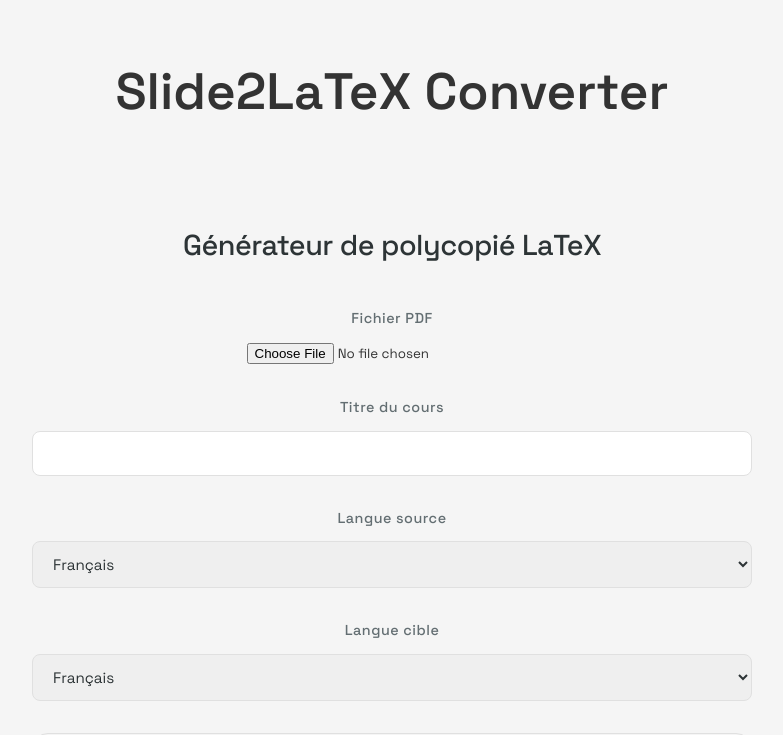
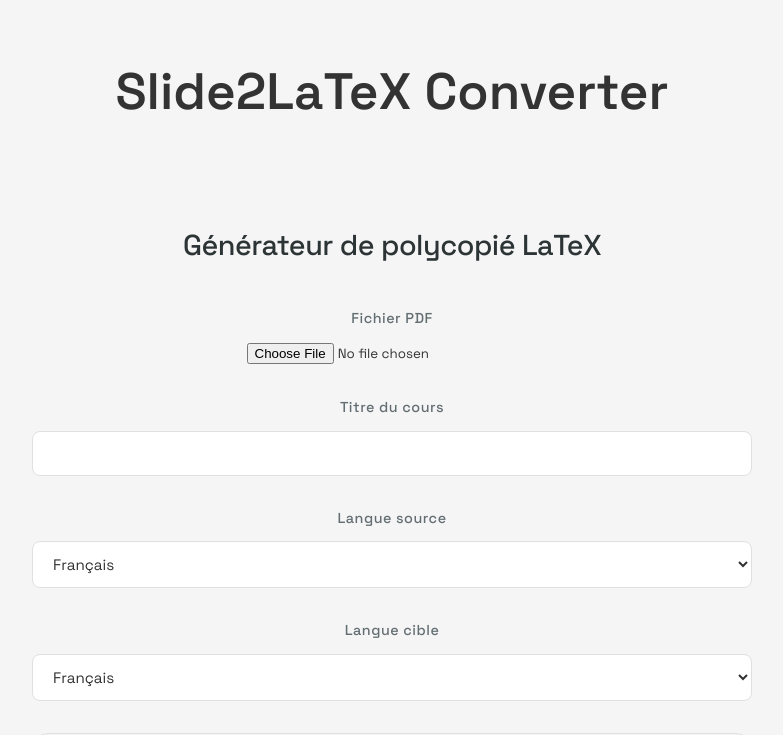
Before and after one commit to mathias1207/slide2latex-ui, a React (Vite) app: page / in a window 1280 px wide. Shown: the top 735 px of the page, without its empty margins (248-1031 px from the left). Built offline with nearby package versions, Linux system fonts and the light colour scheme; no server answers.

Commit message:
style: make form fields white with better text contrast

```diff
--- a/src/components/UploadForm.css
+++ b/src/components/UploadForm.css
@@ -61,7 +61,8 @@ select,
   border: 1.5px solid #E0E0E0;
   border-radius: 8px;
   font-size: 0.95rem;
-  color: var(--text-color);
+  color: #333;
+  background-color: white;
   transition: var(--transition);
 }
 
@@ -79,6 +80,7 @@ select:focus,
   padding: 1.5rem;
   margin-bottom: 2rem;
   border: 1.5px solid #E0E0E0;
+  background-color: white;
 }
 
 .checkbox-label {
@@ -108,6 +110,7 @@ select:focus,
   padding: 1.5rem;
   border-radius: 12px;
   border: 1.5px solid #E0E0E0;
+  background-color: white;
 }
 
 .box-options h4 {
@@ -390,7 +393,7 @@ button:disabled {
 .vulgarization-options {
   margin: 1rem 0;
   padding: 1rem;
-  background-color: #f8f9fa;
+  background-color: white;
   border-radius: 4px;
   border: 1px solid #e9ecef;
 }
```
